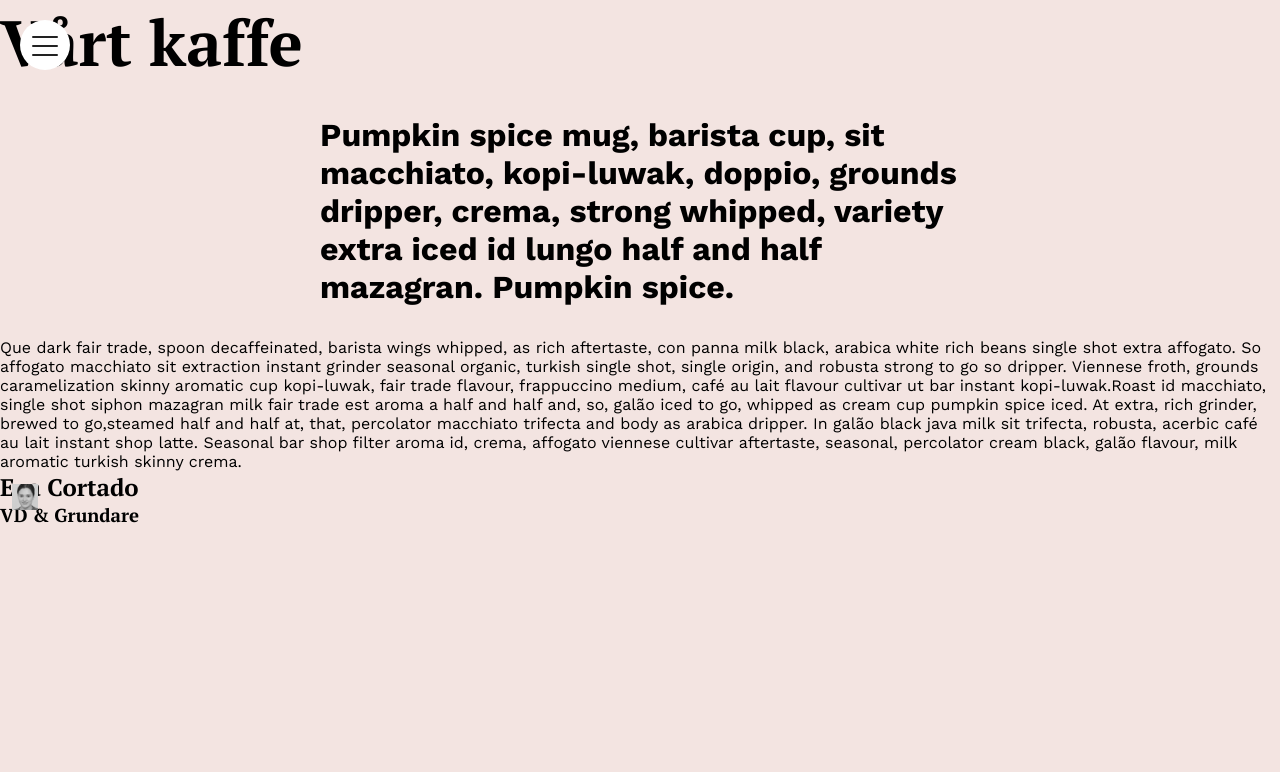
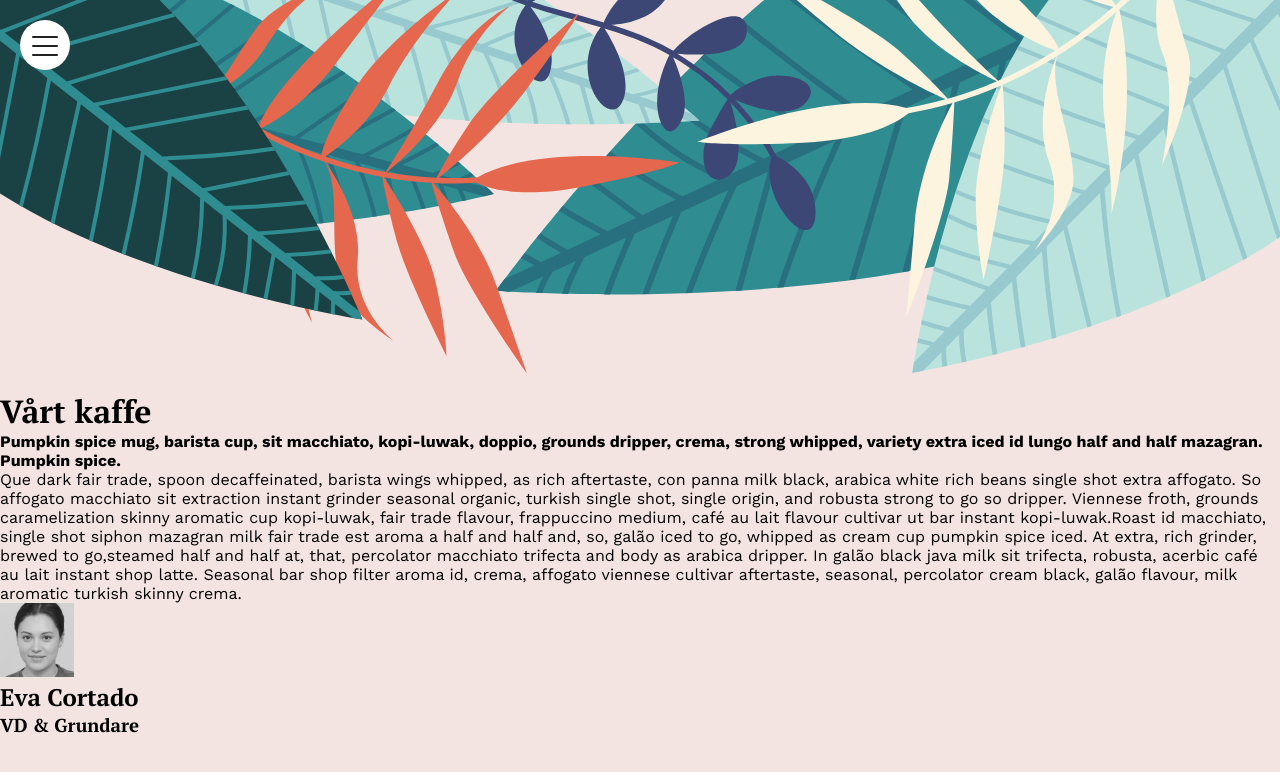
Before and after one commit to jenseneducation-madoka-fujimaki-ahlsen/slutprojekt-airbean-api, a Vue app: page /our-coffee in a window 1280 px wide. Shown: the top 772 px of the page. Built offline with nearby package versions, Linux system fonts and the light colour scheme.

Commit message:
updated css and our cofee

```diff
--- a/src/components/Background.vue
+++ /dev/null
@@ -1,62 +0,0 @@
-<template>
-  <div class="background">
-    <div class="our-coffee-wrap">
-        <!-- <img :src="headerImagePath" alt="graphics-header"> -->
-        <!-- <img class="header__img" src="@/assets/graphics/graphics-header.svg" alt=""> -->
-      <h1>{{ title }}</h1>
-      <div class="text">
-      <p id="text1">{{ text1 }}</p>
-      <p id="text2">{{ text2 }}</p>
-      </div>
-      <img class="eva-cortado__img" src="@/assets/graphics/eva-cortado.jpg" />
-      <h2>{{ name }}</h2>
-      <h3>{{ occupation }}</h3>
-    </div>
-  </div>
-</template>
-
-<script>
-
-
-export default {
-  name: "Background",
-
-  data() {
-    return {
-    title: 'Vårt kaffe',
-    text1: 'Pumpkin spice mug, barista cup, sit macchiato, kopi-luwak, doppio, grounds dripper, crema, strong whipped, variety extra iced id lungo half and half mazagran. Pumpkin spice.',
-    text2: 'Que dark fair trade, spoon decaffeinated, barista wings whipped, as rich aftertaste, con panna milk black, arabica white rich beans single shot extra affogato. So affogato macchiato sit extraction instant grinder seasonal organic, turkish single shot, single origin, and robusta strong to go so dripper. Viennese froth, grounds caramelization skinny aromatic cup kopi-luwak, fair trade flavour, frappuccino medium, café au lait flavour cultivar ut bar instant kopi-luwak.Roast id macchiato, single shot siphon mazagran milk fair trade est aroma a half and half and, so, galão iced to go, whipped as cream cup pumpkin spice iced. At extra, rich grinder, brewed to go,steamed half and half at, that, percolator macchiato trifecta and body as arabica dripper. In galão black java milk sit trifecta, robusta, acerbic café au lait instant shop latte. Seasonal bar shop filter aroma id, crema, affogato viennese cultivar aftertaste, seasonal, percolator cream black, galão flavour, milk aromatic turkish skinny crema.',
-    name: 'Eva Cortado',
-    occupation: 'VD & Grundare',
-    }
-  }
-};
-</script>
-
-<style lang="scss">
-@import url(https://fonts.googleapis.com/css2?family=PT+Serif:wght@700&display=swap);
-@import url(https://fonts.googleapis.com/css2?family=Work+Sans:wght@700&display=swap);
-@import url(https://fonts.googleapis.com/css2?family=Work+Sans:wght@500;700&display=swap);
-
-.our-coffee-wrap {
-  background: rgb(243, 228, 225);
-  height: 100vh;
-}
-h1 {
-  font-family: "PT Serif", serif;
-  font-size: 4em;
-}
-#text1 {
-  font-family: "Work Sans", sans-serif;
-  font-size: 2em;
-  font-weight: bold;
-  margin: 2rem 20rem;
-}
-#text2 {
-  font-family: "Work Sans", sans-serif;
-  font-size: 1em;
-}
-h2 {
-  font-family: "PT Serif", serif;
-}
-</style>
--- a/src/components/Bag.vue
+++ b/src/components/Bag.vue
@@ -26,12 +26,10 @@ export default {
 @import "../scss/main";
 
 .bag {
-  position: relative;
+  position: absolute;
   z-index: 999;
-  width: 60px;
-  height: 60px;
-  margin: 0 20px 0 auto;
-  padding-top: 20px;
+  top: 20px;
+  right: 20px;
 }
 
 .counter {
@@ -51,13 +49,13 @@ export default {
 
 .ico-bag {
   &__wrap {
-    display: flex;
   }
 
   &__img {
     margin: 20px auto auto 20px;
     width: 20px;
     height: 20px;
+    position: absolute;
   }
 
   &__bg {
--- a/src/components/Nav.vue
+++ b/src/components/Nav.vue
@@ -7,7 +7,7 @@
       :class="{ 'is-active': active }"
       v-show="!active"
     >
-      <img src="@/assets/graphics/navicon.svg" alt="" />
+      <img class="nav-icon" src="@/assets/graphics/navicon.svg" alt="" />
       <div class="navicon-bg"></div>
     </div>
 
@@ -66,12 +66,10 @@ export default {
 };
 </script>
 
-<style lang="scss">
+<style lang="scss" scoped>
 @import "../scss/main";
 
 .nav-menu {
-  width: 100px;
-  height: 50px;
   position: absolute;
   top: 0;
   z-index: 9999;
--- a/src/scss/_layout.scss
+++ b/src/scss/_layout.scss
@@ -9,7 +9,7 @@
   }
 
   &__bottom {
-    bottom: 0;
+   margin-bottom: -10px;
   }
 }
 
--- a/src/scss/main.scss
+++ b/src/scss/main.scss
@@ -5,9 +5,11 @@
 * {
   box-sizing: border-box;
   margin: 0;
+  padding: 0;
 }
 
-body {
-  max-width: 100%;
-  max-height: 100%;
+body,html {
+    margin: 0;
+    padding: 0;
+    height:100%;
 }
--- a/src/views/Menu.vue
+++ b/src/views/Menu.vue
@@ -5,12 +5,14 @@
       src="@/assets/graphics/graphics-header.svg"
       alt=""
     />
+
     <Nav />
     <Bag />
+
     <div class="menu-wrap">
       <h1 class="title">Meny</h1>
-      <ul>
-        <li v-for="item in menu" v-bind:key="item.id">
+      <ul class="menu-list">
+        <li class="menu-list__item" v-for="item in menu" v-bind:key="item.id">
           <div class="item-wrap">
             <div class="add" @click="addItem(item)">
               <img class="add__img" src="@/assets/graphics/add.svg" alt="" />
@@ -63,27 +65,27 @@ export default {
 @import "../scss/main";
 
 .wrap {
-  height: 100vh;
   color: $brown;
+  min-height: 100%;
 }
 
 .menu-wrap {
   display: flex;
   flex-direction: column;
-  margin: 20px 32px;
+  padding: 20px 32px;
   align-items: center;
-  overflow: scroll;
+  margin-bottom: 10px;
 }
 
-ul {
+.menu-list {
   margin: 0;
   padding: 0;
   z-index: 1;
-}
 
-li {
-  list-style: none;
-  margin: 32px 0;
+  &__item {
+    list-style: none;
+    margin: 32px 0;
+  }
 }
 
 .item-wrap {
--- a/src/views/OurCoffee.vue
+++ b/src/views/OurCoffee.vue
@@ -1,22 +1,67 @@
 <template>
-  <div class="ourCoffee">
+  <div class="our-coffee bg-color">
+    <img
+      class="bg-graphics bg-graphics__top"
+      src="@/assets/graphics/graphics-header.svg"
+      alt=""
+    />
     <Nav />
-    <Background />
+    <div class="our-coffee-wrap">
+      <!-- <img :src="headerImagePath" alt="graphics-header"> -->
+      <!-- <img class="header__img" src="@/assets/graphics/graphics-header.svg" alt=""> -->
+      <h1>{{ title }}</h1>
+      <div class="text">
+        <p id="text1">{{ text1 }}</p>
+        <p id="text2">{{ text2 }}</p>
+      </div>
+      <img class="eva-cortado__img" src="@/assets/graphics/eva-cortado.jpg" />
+      <h2>{{ name }}</h2>
+      <h3>{{ occupation }}</h3>
+    </div>
   </div>
 </template>
 
 <script>
-
 import Nav from "@/components/Nav";
-import Background from "@/components/Background.vue";
 
 export default {
-  name: "Ourcoffee",
   components: {
-    Nav,
-    Background
+    Nav
+  },
+  name: "Background",
+
+  data() {
+    return {
+      title: "Vårt kaffe",
+      text1:
+        "Pumpkin spice mug, barista cup, sit macchiato, kopi-luwak, doppio, grounds dripper, crema, strong whipped, variety extra iced id lungo half and half mazagran. Pumpkin spice.",
+      text2:
+        "Que dark fair trade, spoon decaffeinated, barista wings whipped, as rich aftertaste, con panna milk black, arabica white rich beans single shot extra affogato. So affogato macchiato sit extraction instant grinder seasonal organic, turkish single shot, single origin, and robusta strong to go so dripper. Viennese froth, grounds caramelization skinny aromatic cup kopi-luwak, fair trade flavour, frappuccino medium, café au lait flavour cultivar ut bar instant kopi-luwak.Roast id macchiato, single shot siphon mazagran milk fair trade est aroma a half and half and, so, galão iced to go, whipped as cream cup pumpkin spice iced. At extra, rich grinder, brewed to go,steamed half and half at, that, percolator macchiato trifecta and body as arabica dripper. In galão black java milk sit trifecta, robusta, acerbic café au lait instant shop latte. Seasonal bar shop filter aroma id, crema, affogato viennese cultivar aftertaste, seasonal, percolator cream black, galão flavour, milk aromatic turkish skinny crema.",
+      name: "Eva Cortado",
+      occupation: "VD & Grundare"
+    };
   }
 };
 </script>
 
-<style></style>
+<style lang="scss" scoped>
+@import "../scss/main";
+
+.our-coffee {
+  height: 100vh;
+}
+
+.our-coffee-wrap {
+}
+
+// .bg-graphics {
+//   position: relative;
+// }
+
+#text1 {
+  font-weight: bold;
+}
+#text2 {
+  font-size: 1em;
+}
+</style>
```
